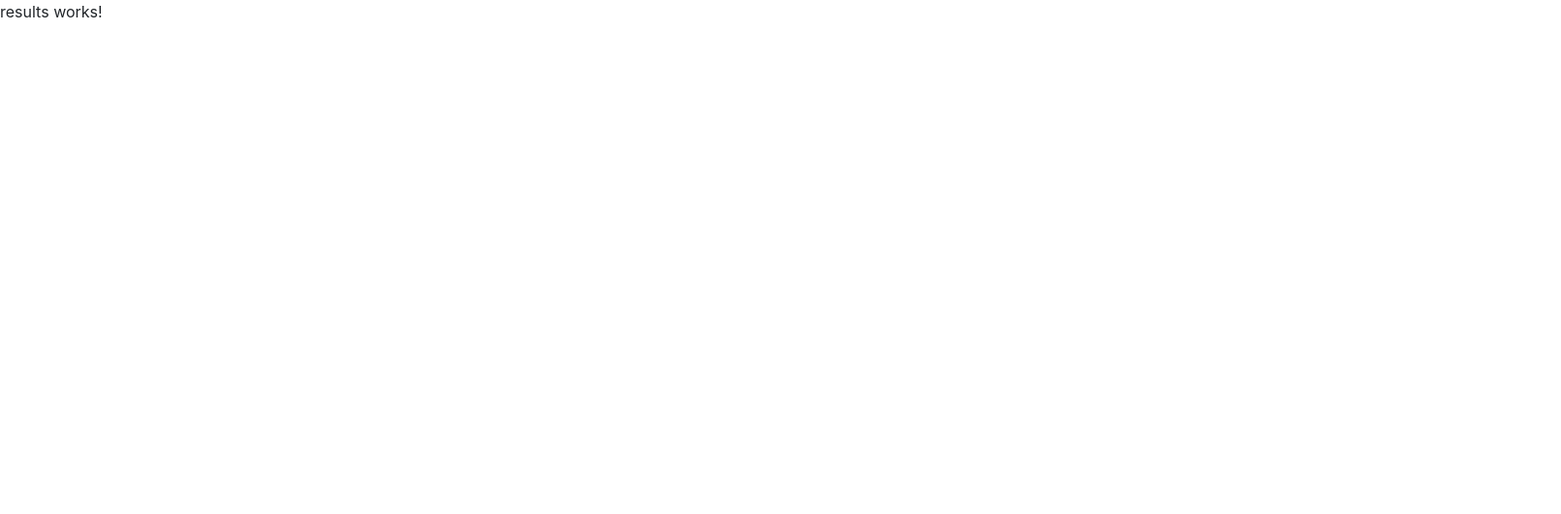
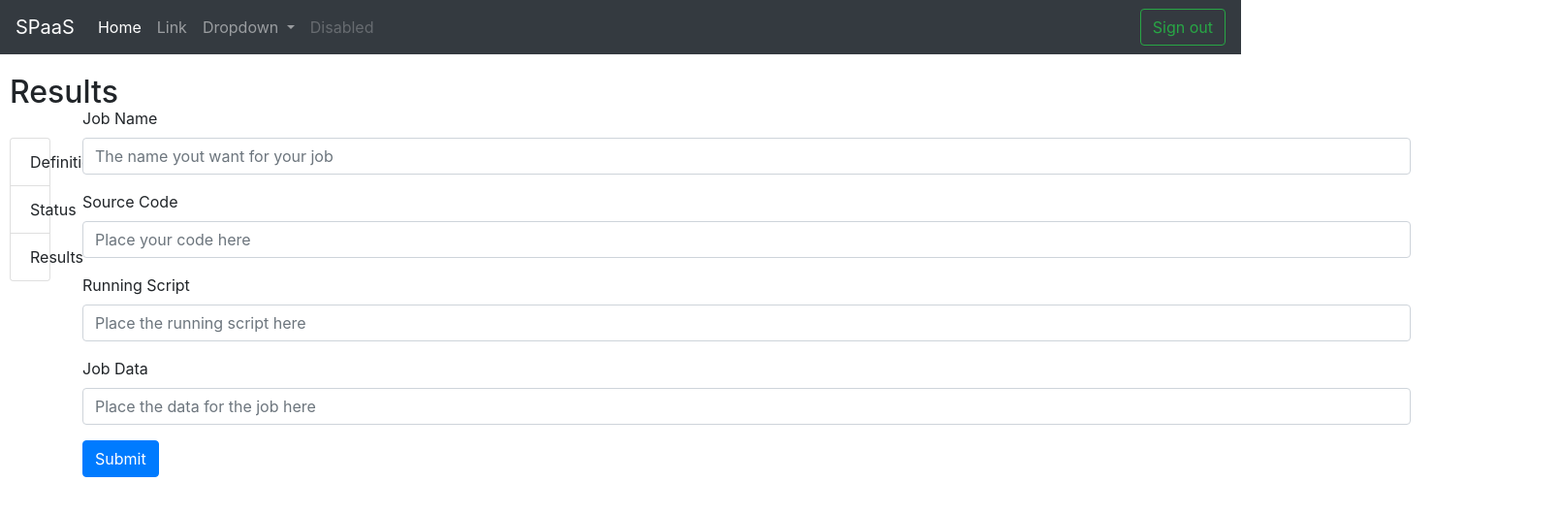
Before and after one commit to Guilhermeslucas/SPaaS, an Angular app in the folder front-end/: page /results in a window 1280 px wide. Shown: the top 530 px of the page at 97% size, 1610 px wide, since content can reach past the window. Built offline with nearby package versions, Linux system fonts and the light colour scheme.

Commit message:
adding front end code for all the components

```diff
--- a/front-end/src/app/results/results.component.css
+++ b/front-end/src/app/results/results.component.css
@@ -0,0 +1,19 @@
+.sidemenu {
+    padding-top: 20px;
+    padding-right: 1600px;
+    padding-left: 10px;
+}
+
+.pagetitle {
+    padding-top: 20px;
+    padding-left: 10px;
+}
+
+.custom-table {
+    position: absolute;
+    top: 110px;
+}
+
+.custom-forms {
+    width: 500%;
+}
--- a/front-end/src/app/results/results.component.html
+++ b/front-end/src/app/results/results.component.html
@@ -1,3 +1,72 @@
-<p>
-  results works!
-</p>
+<nav class="navbar navbar-expand-lg navbar-dark bg-dark">
+    <a class="navbar-brand" href="/">SPaaS</a>
+    <button class="navbar-toggler" type="button" data-toggle="collapse" data-target="#navbarSupportedContent" aria-controls="navbarSupportedContent" aria-expanded="false" aria-label="Toggle navigation">
+      <span class="navbar-toggler-icon"></span>
+    </button>
+
+    <div class="collapse navbar-collapse" id="navbarSupportedContent">
+      <ul class="navbar-nav mr-auto">
+        <li class="nav-item active">
+          <a class="nav-link" href="#">Home <span class="sr-only">(current)</span></a>
+        </li>
+        <li class="nav-item">
+          <a class="nav-link" href="#">Link</a>
+        </li>
+        <li class="nav-item dropdown">
+          <a class="nav-link dropdown-toggle" href="#" id="navbarDropdown" role="button" data-toggle="dropdown" aria-haspopup="true" aria-expanded="false">
+            Dropdown
+          </a>
+          <div class="dropdown-menu" aria-labelledby="navbarDropdown">
+            <a class="dropdown-item" href="#">Action</a>
+            <a class="dropdown-item" href="#">Another action</a>
+            <div class="dropdown-divider"></div>
+            <a class="dropdown-item" href="#">Something else here</a>
+          </div>
+        </li>
+        <li class="nav-item">
+          <a class="nav-link disabled" href="#">Disabled</a>
+        </li>
+      </ul>
+      <form class="form-inline my-2 my-lg-0">
+        <button class="btn btn-outline-success my-2 my-sm-0" type="submit">Sign out</button>
+      </form>
+    </div>
+  </nav>
+
+  <div class="pagetitle">
+      <h2>Results</h2>
+  </div>
+
+  <div class="sidemenu">
+      <ul class="list-group">
+          <li class="list-group-item">Definition</li>
+          <li class="list-group-item">Status</li>
+          <li class="list-group-item">Results</li>
+      </ul>
+  </div>
+
+  <div class="container">
+      <div class="custom-table">
+          <form>
+                  <div class="custom-forms">
+                  <div class="form-group">
+                      <label for="jobname">Job Name</label>
+                      <input  class="form-control" id="jobname" placeholder="The name yout want for your job">
+                  </div>
+                  <div class="form-group">
+                      <label for="codeinput">Source Code</label>
+                      <input  class="form-control" id="codeinput" placeholder="Place your code here">
+                  </div>
+                  <div class="form-group">
+                      <label for="scriptinput">Running Script</label>
+                      <input  class="form-control" id="scriptinput" placeholder="Place the running script here">
+                  </div>
+                  <div class="form-group">
+                      <label for="datainput">Job Data</label>
+                      <input class="form-control" id="datainput" placeholder="Place the data for the job here">
+                  </div>
+                  <button type="submit" class="btn btn-primary">Submit</button>
+                  </div>
+          </form>
+      </div>
+  </div>
--- a/front-end/src/app/status/status.component.css
+++ b/front-end/src/app/status/status.component.css
@@ -0,0 +1,19 @@
+.sidemenu {
+    padding-top: 20px;
+    padding-right: 1600px;
+    padding-left: 10px;
+}
+
+.pagetitle {
+    padding-top: 20px;
+    padding-left: 10px;
+}
+
+.custom-table {
+    position: absolute;
+    top: 110px;
+}
+
+.custom-forms {
+    width: 500%;
+}
--- a/front-end/src/app/status/status.component.html
+++ b/front-end/src/app/status/status.component.html
@@ -1,3 +1,72 @@
-<p>
-  status works!
-</p>
+<nav class="navbar navbar-expand-lg navbar-dark bg-dark">
+    <a class="navbar-brand" href="/">SPaaS</a>
+    <button class="navbar-toggler" type="button" data-toggle="collapse" data-target="#navbarSupportedContent" aria-controls="navbarSupportedContent" aria-expanded="false" aria-label="Toggle navigation">
+      <span class="navbar-toggler-icon"></span>
+    </button>
+
+    <div class="collapse navbar-collapse" id="navbarSupportedContent">
+      <ul class="navbar-nav mr-auto">
+        <li class="nav-item active">
+          <a class="nav-link" href="#">Home <span class="sr-only">(current)</span></a>
+        </li>
+        <li class="nav-item">
+          <a class="nav-link" href="#">Link</a>
+        </li>
+        <li class="nav-item dropdown">
+          <a class="nav-link dropdown-toggle" href="#" id="navbarDropdown" role="button" data-toggle="dropdown" aria-haspopup="true" aria-expanded="false">
+            Dropdown
+          </a>
+          <div class="dropdown-menu" aria-labelledby="navbarDropdown">
+            <a class="dropdown-item" href="#">Action</a>
+            <a class="dropdown-item" href="#">Another action</a>
+            <div class="dropdown-divider"></div>
+            <a class="dropdown-item" href="#">Something else here</a>
+          </div>
+        </li>
+        <li class="nav-item">
+          <a class="nav-link disabled" href="#">Disabled</a>
+        </li>
+      </ul>
+      <form class="form-inline my-2 my-lg-0">
+        <button class="btn btn-outline-success my-2 my-sm-0" type="submit">Sign out</button>
+      </form>
+    </div>
+  </nav>
+
+  <div class="pagetitle">
+      <h2>Status</h2>
+  </div>
+
+  <div class="sidemenu">
+      <ul class="list-group">
+          <li class="list-group-item">Definition</li>
+          <li class="list-group-item">Status</li>
+          <li class="list-group-item">Results</li>
+      </ul>
+  </div>
+
+  <div class="container">
+      <div class="custom-table">
+          <form>
+                  <div class="custom-forms">
+                  <div class="form-group">
+                      <label for="jobname">Job Name</label>
+                      <input  class="form-control" id="jobname" placeholder="The name yout want for your job">
+                  </div>
+                  <div class="form-group">
+                      <label for="codeinput">Source Code</label>
+                      <input  class="form-control" id="codeinput" placeholder="Place your code here">
+                  </div>
+                  <div class="form-group">
+                      <label for="scriptinput">Running Script</label>
+                      <input  class="form-control" id="scriptinput" placeholder="Place the running script here">
+                  </div>
+                  <div class="form-group">
+                      <label for="datainput">Job Data</label>
+                      <input class="form-control" id="datainput" placeholder="Place the data for the job here">
+                  </div>
+                  <button type="submit" class="btn btn-primary">Submit</button>
+                  </div>
+          </form>
+      </div>
+  </div>
```
